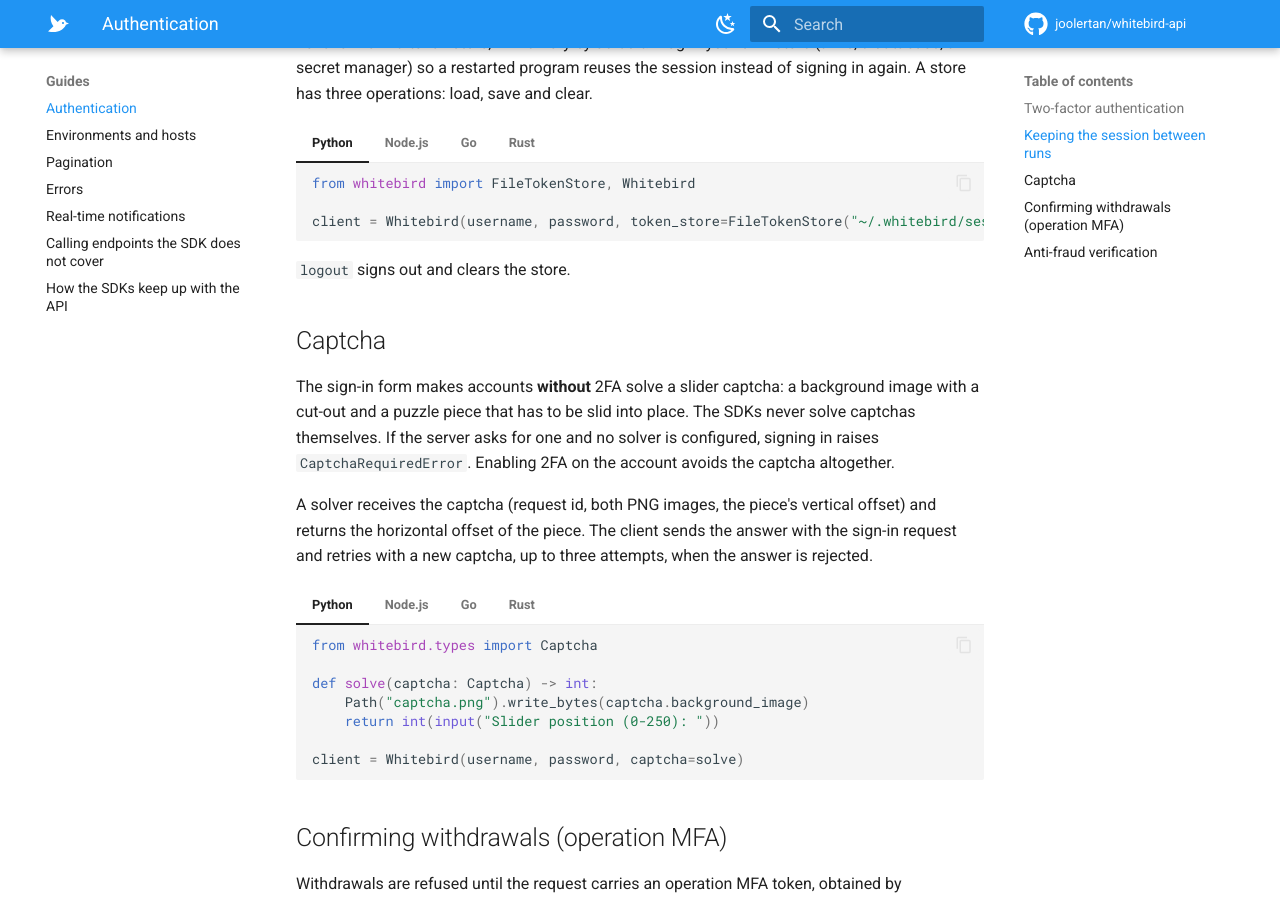
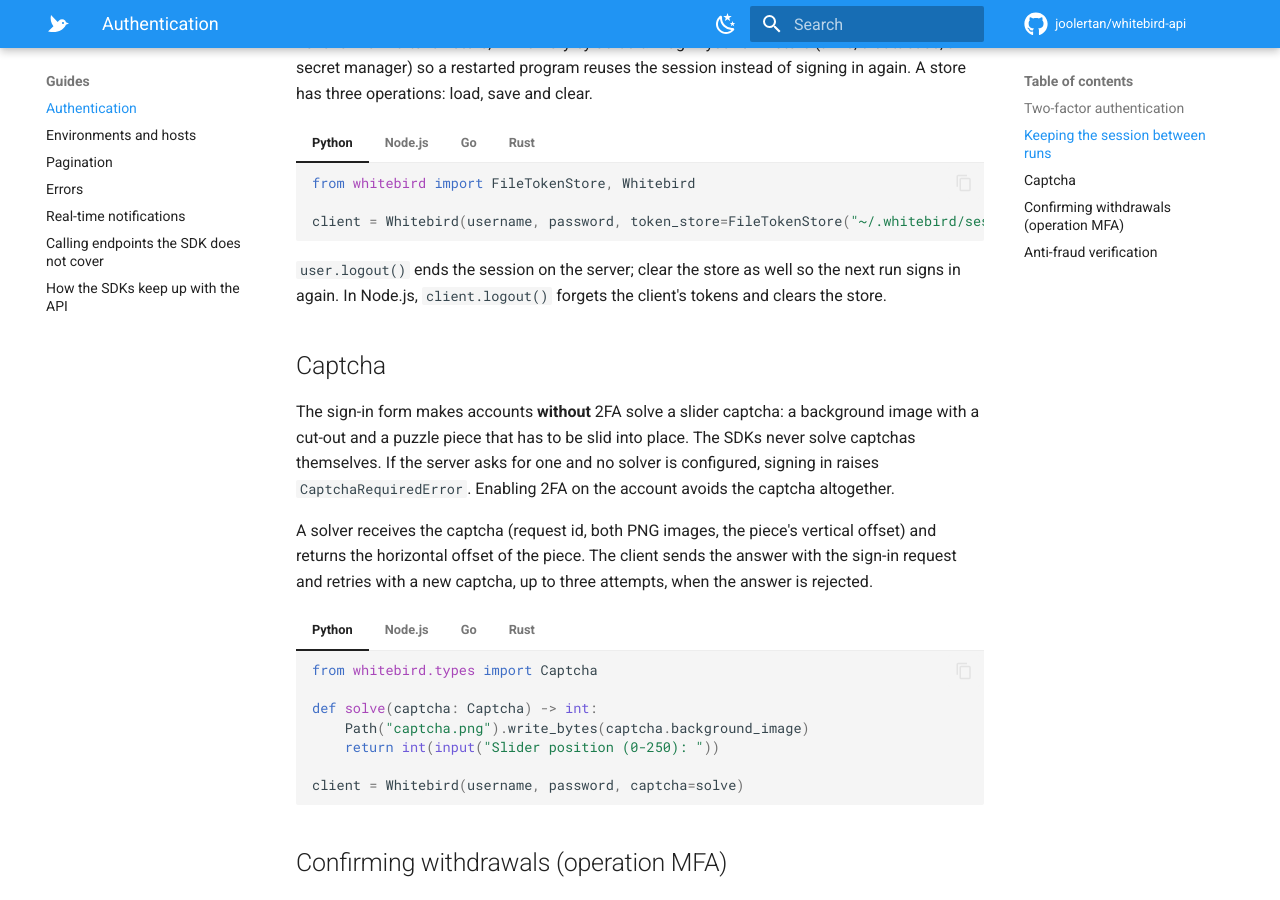
Before and after one commit to joolertan/whitebird-api, an MkDocs documentation site: the page built from docs/guides/authentication.md, in a window 1280 px wide and 900 px high, scrolled down 898 px. Built offline with MkDocs 1.6.1 and Material for MkDocs 9.7.7, drawn with Linux system fonts in a browser that asks for light colours; comment, search, counter and statistics services are not loaded.

```diff
--- a/docs/guides/authentication.md
+++ b/docs/guides/authentication.md
@@ -92,7 +92,8 @@ has three operations: load, save and clear.
 
     Implement `whitebird::TokenStore` and pass it with `ClientBuilder::token_store`.
 
-`logout` signs out and clears the store.
+`user.logout()` ends the session on the server; clear the store as well so the next run signs in
+again. In Node.js, `client.logout()` forgets the client's tokens and clears the store.
 
 ## Captcha
 
--- a/docs/requirements.txt
+++ b/docs/requirements.txt
@@ -1,3 +1,4 @@
 mkdocs>=1.6,<2
 mkdocs-material>=9.6,<10
 mkdocstrings[python]>=0.30
+ruff>=0.8
--- a/mkdocs.yml
+++ b/mkdocs.yml
@@ -5,6 +5,10 @@ repo_url: https://github.com/joolertan/whitebird-api
 repo_name: joolertan/whitebird-api
 edit_uri: edit/main/docs/
 copyright: MIT License · Not affiliated with Whitebird
+
+# Rendered by scripts/docs-reference.sh and included into the reference pages.
+exclude_docs: |
+  reference/generated/
 
 theme:
   name: material
```
Also changed, not shown: 1 other file.
